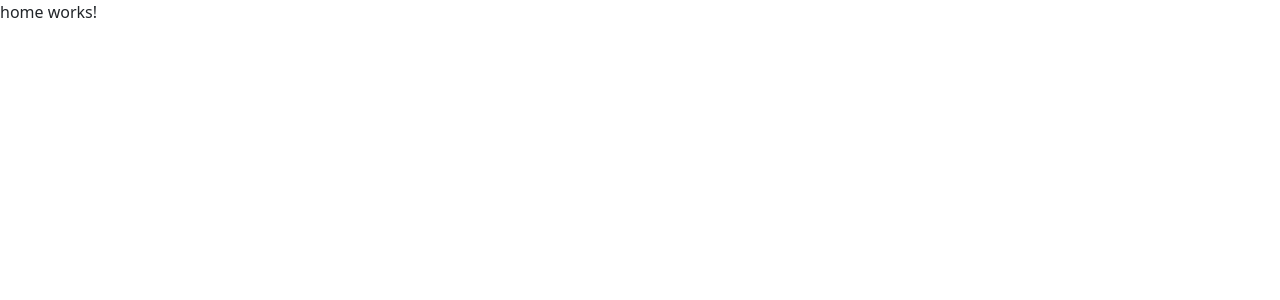
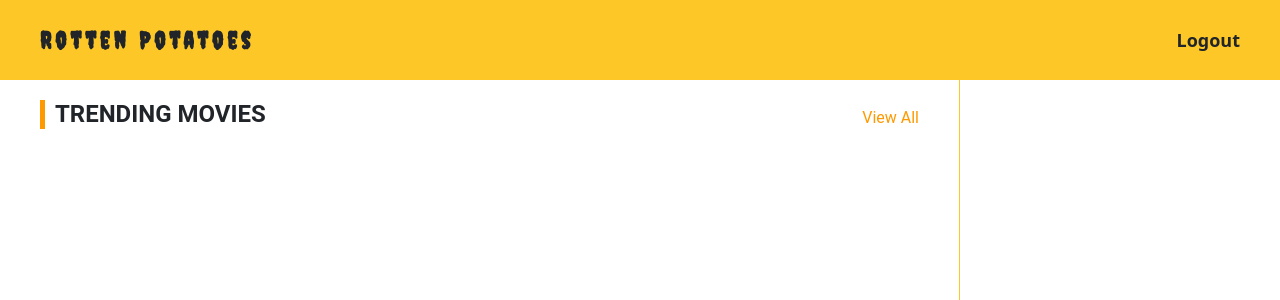
Before and after one commit to BHessel/angular-tutorial, an Angular app: page /home in a window 1280 px wide. Shown: the top 300 px of the page. Built offline with nearby package versions, Linux system fonts and the light colour scheme; a web font is replaced by a local one.

Commit message:
header on home

```diff
--- a/src/app/header/header.component.html
+++ b/src/app/header/header.component.html
@@ -1 +1,4 @@
-<p>header works!</p>
+<div class="header-container">
+  <div class="logo" (click)="goToHome()">Rotten Potatoes</div>
+  <div class="logout" (click)="logout()">Logout</div>
+</div>
--- a/src/app/header/header.component.scss
+++ b/src/app/header/header.component.scss
@@ -0,0 +1,24 @@
+.header-container{
+    width: 100%;
+    height: 80px;
+    background-color: #fdc827;
+    display: flex;
+    align-items: center;
+    justify-content: space-between;
+
+    .logo {
+        font-size: 24px;
+        font-weight: bold;
+        font-family: 'Creepster', cursive;
+        letter-spacing: 4px;
+        margin-left: 40px;
+        cursor: pointer;
+    }
+
+    .logout {
+        font-size: 18px;;
+        font-weight: bold;
+        margin-right: 40px;
+        cursor: pointer;
+    }
+}
--- a/src/app/header/header.component.ts
+++ b/src/app/header/header.component.ts
@@ -1,15 +1,22 @@
 import { Component, OnInit } from '@angular/core';
+import { Router } from '@angular/router';
+import { AuthService } from '../services/auth.service';
 
 @Component({
   selector: 'app-header',
   templateUrl: './header.component.html',
-  styleUrls: ['./header.component.scss']
+  styleUrls: ['./header.component.scss'],
 })
 export class HeaderComponent implements OnInit {
+  constructor(private router: Router, private auth: AuthService) {}
 
-  constructor() { }
+  ngOnInit(): void {}
 
-  ngOnInit(): void {
+  goToHome() {
+    this.router.navigate(['home']);
   }
 
+  logout() {
+    this.auth.logout();
+  }
 }
--- a/src/app/home/home.component.html
+++ b/src/app/home/home.component.html
@@ -1 +1,12 @@
-<p>home works!</p>
+<app-header> </app-header>
+<div class="home-container">
+  <div class="all-movies">
+    <div class="trending-movies">
+      <div class="top">
+        <h4>Trending Movies</h4>
+        <div class="view-all">View All</div>
+      </div>
+    </div>
+  </div>
+  <div class="popular-movies"></div>
+</div>
--- a/src/app/home/home.component.scss
+++ b/src/app/home/home.component.scss
@@ -0,0 +1,94 @@
+.home-container {
+  display: flex;
+
+  .all-movies {
+    width: 75%;
+    min-height: calc(100vh - 80px);
+    border-right: 1px solid #fdc827;
+    padding: 20px 40px;
+    font-family: "Roboto", sans-serif;
+
+    .top {
+      display: flex;
+      align-items: center;
+      justify-content: space-between;
+
+      h4 {
+        text-transform: uppercase;
+        font-weight: bold;
+        border-left: 5px solid #ff9900;
+        padding-left: 10px;
+      }
+
+      .view-all {
+        color: #ff9900;
+        cursor: pointer;
+      }
+    }
+    .movies-thumbnail {
+      display: flex;
+      justify-content: space-between;
+      margin-bottom: 30px;
+      .movie {
+        .cover {
+          cursor: pointer;
+          img {
+            border-radius: 5px;
+          }
+        }
+        .detail {
+          width: 180px;
+          .name {
+            font-weight: bold;
+            height: 50px;
+            margin-top: 5px;
+            cursor: pointer;
+          }
+        }
+      }
+    }
+  }
+
+  .popular-movies {
+    width: 25%;
+    min-height: calc(100vh - 80px);
+    padding: 20px 40px;
+    font-family: "Roboto", sans-serif;
+    h4 {
+      text-transform: uppercase;
+      font-weight: bold;
+      border-left: 5px solid #ff9900;
+      padding-left: 10px;
+    }
+    .movies {
+      .movie {
+        margin-bottom: 20px;
+        margin-top: 30px;
+        display: flex;
+        align-items: center;
+        justify-content: space-between;
+        .name {
+          font-weight: bold;
+          cursor: pointer;
+        }
+      }
+      .view-all {
+        color: #ff9900;
+        text-align: right;
+        margin-top: 30px;
+        cursor: pointer;
+      }
+    }
+  }
+}
+
+.rating {
+  padding-right: 45px;
+  position: relative;
+  .rating-value {
+    position: absolute;
+    top: 10px;
+    right: 0px;
+    font-weight: bold;
+  }
+}
--- a/src/app/login/login.component.ts
+++ b/src/app/login/login.component.ts
@@ -28,7 +28,7 @@ export class LoginComponent implements OnInit {
         this.router.navigate(['home'])
       }
       if (response === 403) {
-        this.router.navigate(['home'])
+        this.errorMsg = "Invalid Credentials"
       }
     }
   }
--- a/src/app/services/auth.service.ts
+++ b/src/app/services/auth.service.ts
@@ -1,10 +1,11 @@
 import { Injectable } from '@angular/core';
+import { Router } from '@angular/router';
 
 @Injectable({
   providedIn: 'root',
 })
 export class AuthService {
-  constructor() {}
+  constructor(private router: Router) {}
 
   login(uname: string, pword: string) {
     if (uname === 'Ben' && pword === 'asdf') {
@@ -13,4 +14,8 @@ export class AuthService {
       return 403;
     }
   }
+
+  logout() {
+    this.router.navigate(['login'])
+  }
 }
```
